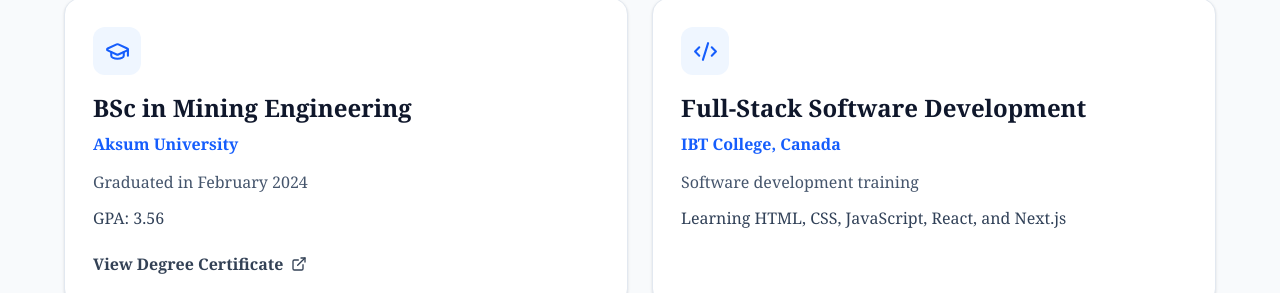
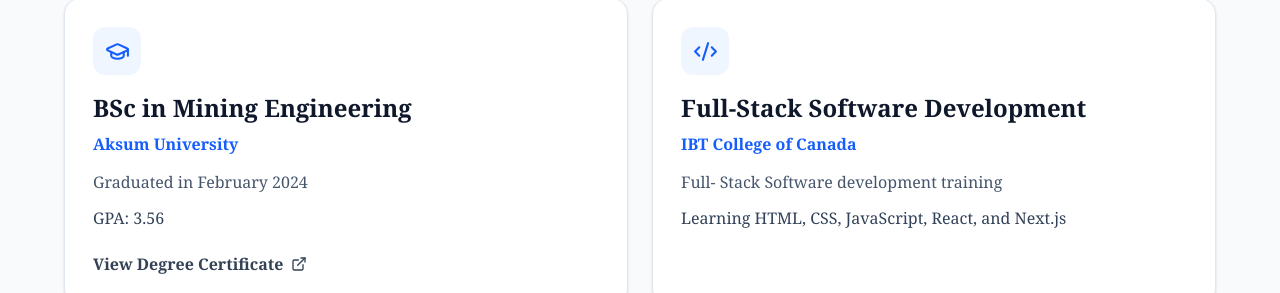
Before and after one commit to birhanukiros-tech/Birhanu-Kiros-Portfolio, a React (Vite) app: page /education in a window 1280 px wide. Shown: the part 347-640 px from the top of the page. Built offline with nearby package versions, Linux system fonts and the light colour scheme.

Commit message:
update educational background

```diff
--- a/src/sections/Education.jsx
+++ b/src/sections/Education.jsx
@@ -25,8 +25,8 @@ function Education() {
     {
       icon: Code2,
       title: "Full-Stack Software Development",
-      institution: "IBT College, Canada",
-      detail: "Software development training",
+      institution: "IBT College of Canada",
+      detail: "Full- Stack Software development training",
       achievement: "Learning HTML, CSS, JavaScript, React, and Next.js",
     },
   ];
```
